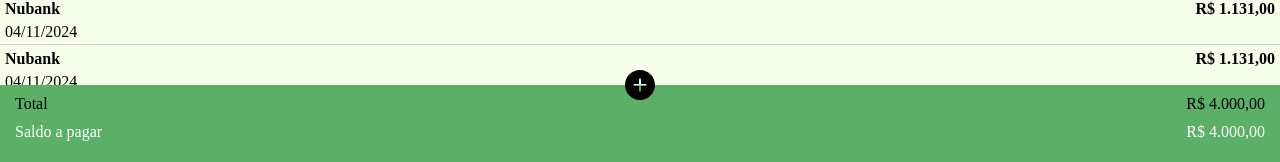
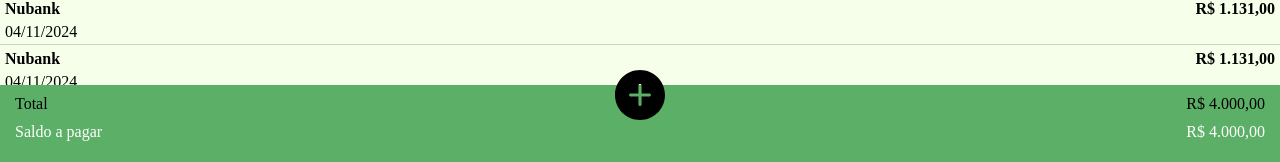
Before and after one commit to heus-res/gastometro, a plain HTML site: page index.html in a window 1280 px wide. Shown: the part 635-797 px from the top of the page. Drawn offline with Linux system fonts and the light colour scheme.

Commit message:
Update index.html

```diff
--- a/index.html
+++ b/index.html
@@ -243,7 +243,7 @@
     </div>
     <div class="footer">
         <div id="btn-add">
-            <svg width="30px" height="30px" viewBox="0 0 32 32" version="1.1" xmlns="http://www.w3.org/2000/svg" xmlns:xlink="http://www.w3.org/1999/xlink" xmlns:sketch="http://www.bohemiancoding.com/sketch/ns" fill="#000000"><g id="SVGRepo_bgCarrier" stroke-width="0"></g><g id="SVGRepo_tracerCarrier" stroke-linecap="round" stroke-linejoin="round"></g><g id="SVGRepo_iconCarrier"> <title>plus-circle</title> <desc>Created with Sketch Beta.</desc> <defs> </defs> <g id="Page-1" stroke="none" stroke-width="1" fill="none" fill-rule="evenodd" sketch:type="MSPage"> <g id="Icon-Set-Filled" sketch:type="MSLayerGroup" transform="translate(-466.000000, -1089.000000)" fill="#000000"> <path d="M488,1106 L483,1106 L483,1111 C483,1111.55 482.553,1112 482,1112 C481.447,1112 481,1111.55 481,1111 L481,1106 L476,1106 C475.447,1106 475,1105.55 475,1105 C475,1104.45 475.447,1104 476,1104 L481,1104 L481,1099 C481,1098.45 481.447,1098 482,1098 C482.553,1098 483,1098.45 483,1099 L483,1104 L488,1104 C488.553,1104 489,1104.45 489,1105 C489,1105.55 488.553,1106 488,1106 L488,1106 Z M482,1089 C473.163,1089 466,1096.16 466,1105 C466,1113.84 473.163,1121 482,1121 C490.837,1121 498,1113.84 498,1105 C498,1096.16 490.837,1089 482,1089 L482,1089 Z" id="plus-circle" sketch:type="MSShapeGroup"> </path> </g> </g> </g></svg>
+            <svg width="50px" height="50px" viewBox="0 0 32 32" version="1.1" xmlns="http://www.w3.org/2000/svg" xmlns:xlink="http://www.w3.org/1999/xlink" xmlns:sketch="http://www.bohemiancoding.com/sketch/ns" fill="#000000"><g id="SVGRepo_bgCarrier" stroke-width="0"></g><g id="SVGRepo_tracerCarrier" stroke-linecap="round" stroke-linejoin="round"></g><g id="SVGRepo_iconCarrier"> <title>plus-circle</title> <desc>Created with Sketch Beta.</desc> <defs> </defs> <g id="Page-1" stroke="none" stroke-width="1" fill="none" fill-rule="evenodd" sketch:type="MSPage"> <g id="Icon-Set-Filled" sketch:type="MSLayerGroup" transform="translate(-466.000000, -1089.000000)" fill="#000000"> <path d="M488,1106 L483,1106 L483,1111 C483,1111.55 482.553,1112 482,1112 C481.447,1112 481,1111.55 481,1111 L481,1106 L476,1106 C475.447,1106 475,1105.55 475,1105 C475,1104.45 475.447,1104 476,1104 L481,1104 L481,1099 C481,1098.45 481.447,1098 482,1098 C482.553,1098 483,1098.45 483,1099 L483,1104 L488,1104 C488.553,1104 489,1104.45 489,1105 C489,1105.55 488.553,1106 488,1106 L488,1106 Z M482,1089 C473.163,1089 466,1096.16 466,1105 C466,1113.84 473.163,1121 482,1121 C490.837,1121 498,1113.84 498,1105 C498,1096.16 490.837,1089 482,1089 L482,1089 Z" id="plus-circle" sketch:type="MSShapeGroup"> </path> </g> </g> </g></svg>
         </div>
         <div class="total-container">
         <span id="total-text">Total</span>
```
